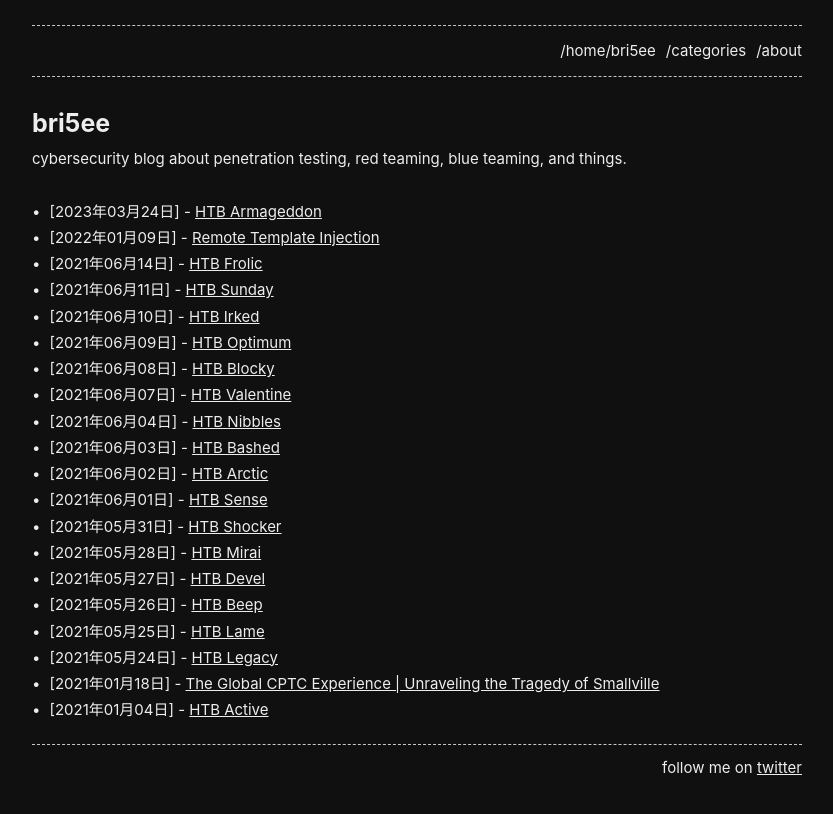
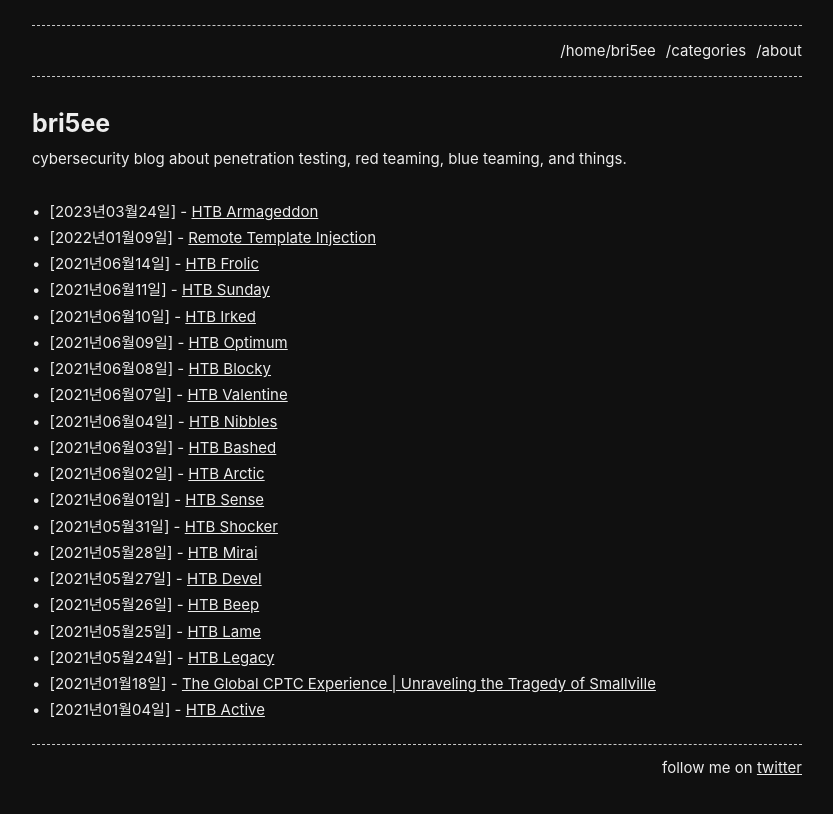
Before and after one commit to notbricey/brisee.github.io, a Jekyll site: the page built from index.md, in a window 1280 px wide. Shown: the top 814 px of the page, without its empty margins (223-1056 px from the left). Built offline with Jekyll 4.4.1, drawn with Linux system fonts in a browser that asks for light colours.

Commit message:
Update home.html

```diff
--- a/_layouts/home.html
+++ b/_layouts/home.html
@@ -9,7 +9,7 @@ layout: default
   <ul>
     {%- for post in site.posts -%}
     <li>
-      {%- assign date_format = "%Y年%m月%d日" -%}
+      {%- assign date_format = "%Y년%m월%d일" -%}
        [{{ post.date | date: date_format }}] - <a href="{{ post.url | relative_url }}">{{ post.title | escape }}</a>
     </li>
     {%- endfor -%}
```
